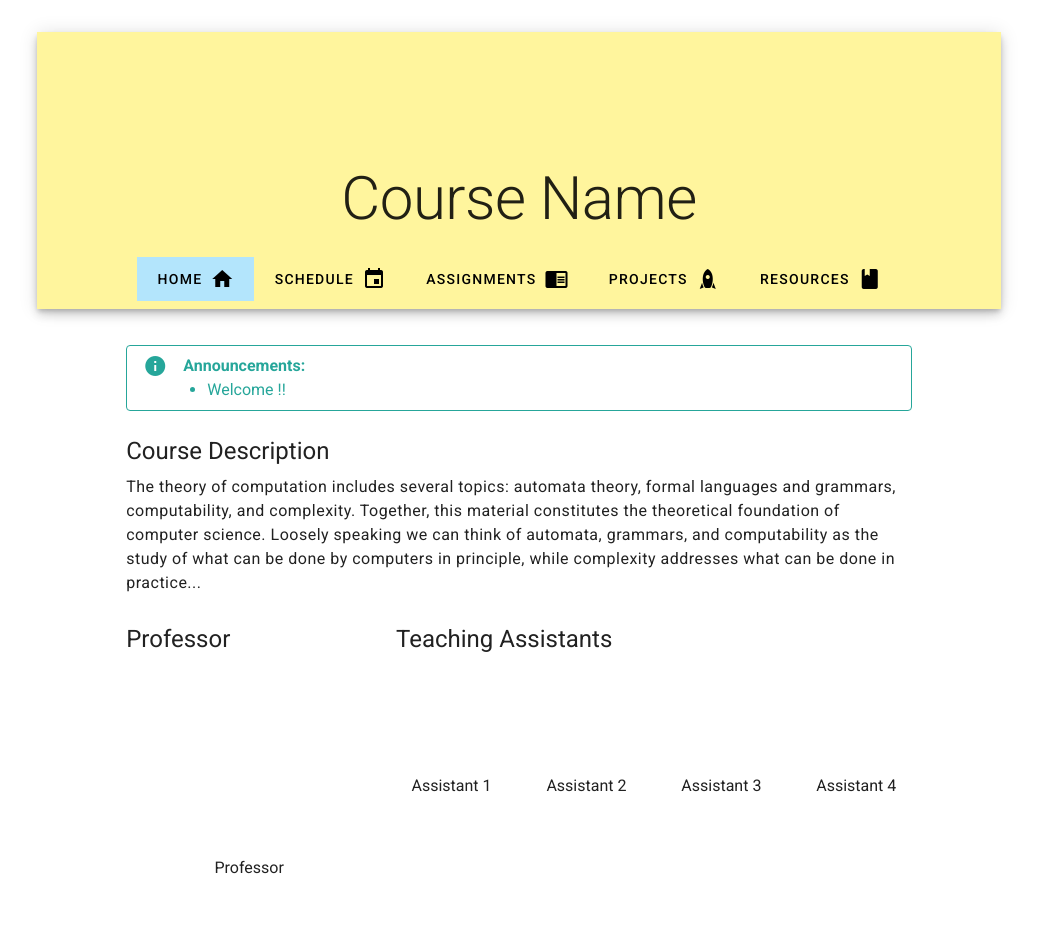
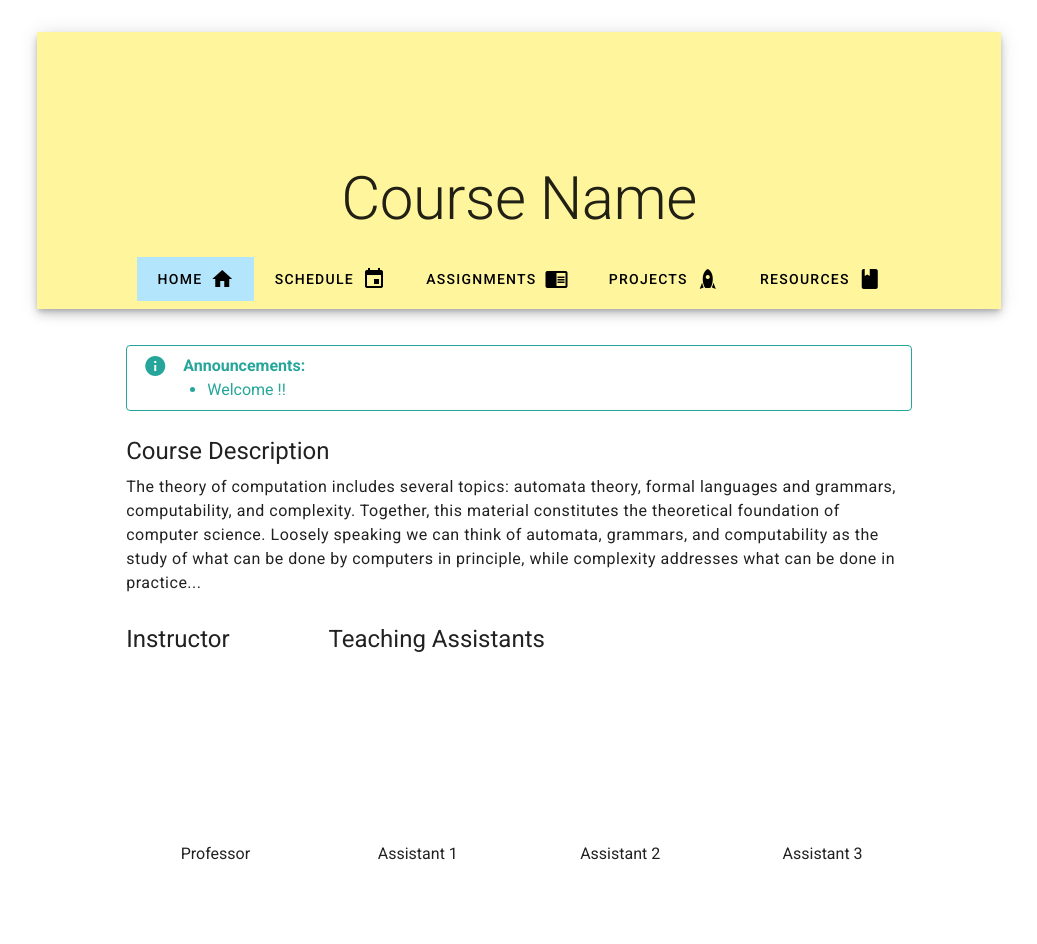
Before and after one commit to Amin-MAG/course-template, a Nuxt app: page / in a window 1280 px wide. Shown: the top 944 px of the page, without its empty margins (121-1158 px from the left). Built offline with nearby package versions, Linux system fonts and the light colour scheme.

Commit message:
Fix some ui bugs

```diff
--- a/components/About.vue
+++ b/components/About.vue
@@ -11,8 +11,8 @@
         <br style="clear: both">
         <ul>
           <li>Welcome !!</li>
-<!--          <li>Announcement 2</li>-->
-<!--          <li>Announcement 3</li>-->
+          <!--          <li>Announcement 2</li>-->
+          <!--          <li>Announcement 3</li>-->
         </ul>
       </v-alert>
 
@@ -26,13 +26,13 @@
 
       <v-row class="mt-4">
 
-        <v-col cols="4" class="justify-center">
-          <div :class="`${textSize.charactersTitle} ${textSize.charactersTitleAlign}`">Professor</div>
+        <v-col :cols="12-columns.assistants-columns.distance" class="justify-center">
+          <div :class="`${textSize.charactersTitle} ${textSize.charactersTitleAlign}`">Instructor</div>
           <div
             class="pa-4 d-flex flex-column align-center justify-center">
             <v-img
               class="rounded-circle"
-              :width="(this.$vuetify.breakpoint.name==='xs') ? '100%' : '75%'"
+              width="100%"
               :src="people.professor.image"
               aspect-ratio="1"
               :alt="people.professor.name"/>
@@ -42,10 +42,13 @@
           </div>
         </v-col>
 
-        <v-col cols="8">
+        <v-col v-if="columns.distance!==0" :cols="columns.distance"/>
+
+
+        <v-col :cols="columns.assistants">
           <div :class="`${textSize.charactersTitle} ${textSize.charactersTitleAlign}`">Teaching Assistants</div>
           <v-row>
-            <v-col v-for="(ta, index) in people.assistants" :key="index" :cols="assistantsColumns"
+            <v-col v-for="(ta, index) in people.assistants" :key="index" :cols="columns.assistant"
                    class="justify-center">
               <div
                 class="pa-4 d-flex flex-column align-center justify-center">
@@ -75,18 +78,38 @@
   export default {
     name: "Homepage",
     computed: {
-      assistantsColumns() {
+      columns() {
         switch (this.$vuetify.breakpoint.name) {
           case 'xs':
-            return 6;
+            return {
+              assistants: 8,
+              assistant: 6,
+              distance: 0,
+            };
           case 'sm':
-            return 4;
+            return {
+              assistants: 9,
+              assistant: 4,
+              distance: 0,
+            };
           case 'md':
-            return 4;
+            return {
+              assistants: 9,
+              assistant: 4,
+              distance: 0,
+            };
           case 'lg':
-            return 3;
+            return {
+              assistants: 9,
+              assistant: 4,
+              distance: 0,
+            };
           case 'xl':
-            return 3;
+            return {
+              assistants: 8,
+              assistant: 3,
+              distance: 2,
+            };
         }
       },
       textSize() {
--- a/components/CourseMaterials.vue
+++ b/components/CourseMaterials.vue
@@ -8,8 +8,9 @@
           v-for="(material, index) in materials.main"
           :key="index"
           :cols="materialsColumns">
-          <v-card>
-            <v-img :src="material.cover" max-height="400"/>
+          <v-card
+          height="600">
+            <v-img :src="material.cover" height="400"/>
             <v-card-title>{{material.name}}</v-card-title>
             <v-card-text>
               <div>{{material.description}}</div>
@@ -63,11 +64,11 @@
           case 'xs':
             return 12;
           case 'sm':
-            return 4;
+            return 6;
           case 'md':
-            return 4;
+            return 6;
           case 'lg':
-            return 4;
+            return 6;
           case 'xl':
             return 4;
         }
--- a/pages/index.vue
+++ b/pages/index.vue
@@ -42,7 +42,6 @@
 
       <div v-if="!isMainMenuVisible" class="bottom-nav">
         <v-bottom-navigation
-          v-model="value"
           color="blue">
 
           <v-btn v-for="(item, index) in bottomNavigationMenu" :key="index" @click="page=item.pageName">
@@ -138,7 +137,7 @@
     },
     data: () => ({
       page: HOME_PAGE,
-      value: -1,
+
       // Course Details
       course: {
         title: "Course Name",
```
